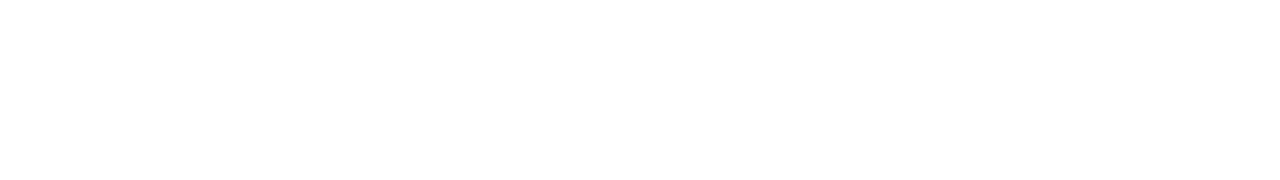
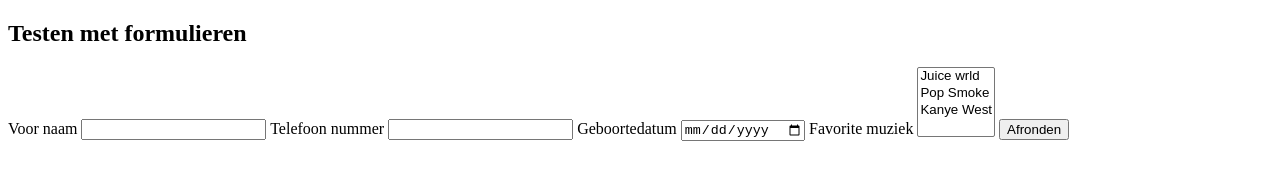
Before and after one commit to ca2h/HTML-CSS, a plain HTML site: page week 7/forum/index.html in a window 1280 px wide. Drawn offline with Linux system fonts and the light colour scheme.

Commit message:
php en forum zelf toegevoegd

```diff
--- a/week 7/forum/index.html
+++ b/week 7/forum/index.html
@@ -6,6 +6,23 @@
         <link rel="stylesheet" href="style.css">
     </head>
     <body>
-
+    <main>
+        <h2>Testen met formulieren</h2>
+        <form action="registration.php" method="post">
+            <label for="fname">Voor naam</label>
+            <input type="text" id="fname" name="firstname" required>
+            <label for="tel">Telefoon nummer</label>
+            <input type="tel" id="tel" name="telnumber" required>
+            <label for="bday">Geboortedatum</label>
+            <input type="date" id="bday" name="birthday">
+            <label for="music">Favorite muziek</label>
+            <select id="music" name="music[]" multiple>
+                <option value="juicewrld">Juice wrld</option>
+                <option value="popsmoke">Pop Smoke</option>
+                <option value="kanye">Kanye West</option>
+            </select>
+            <input type="submit" name="submit" value="Afronden">
+        </form>
+    </main>
     </body>
     </html>
```
Also changed, not shown: 1 other file. Lines whose indentation alone changed are shown as unchanged.
